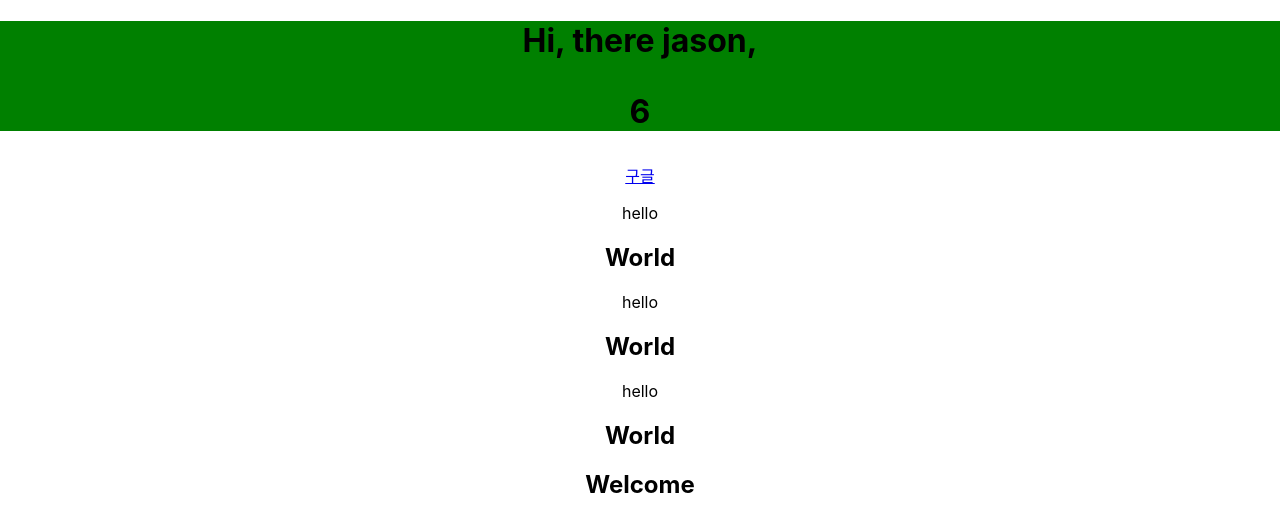
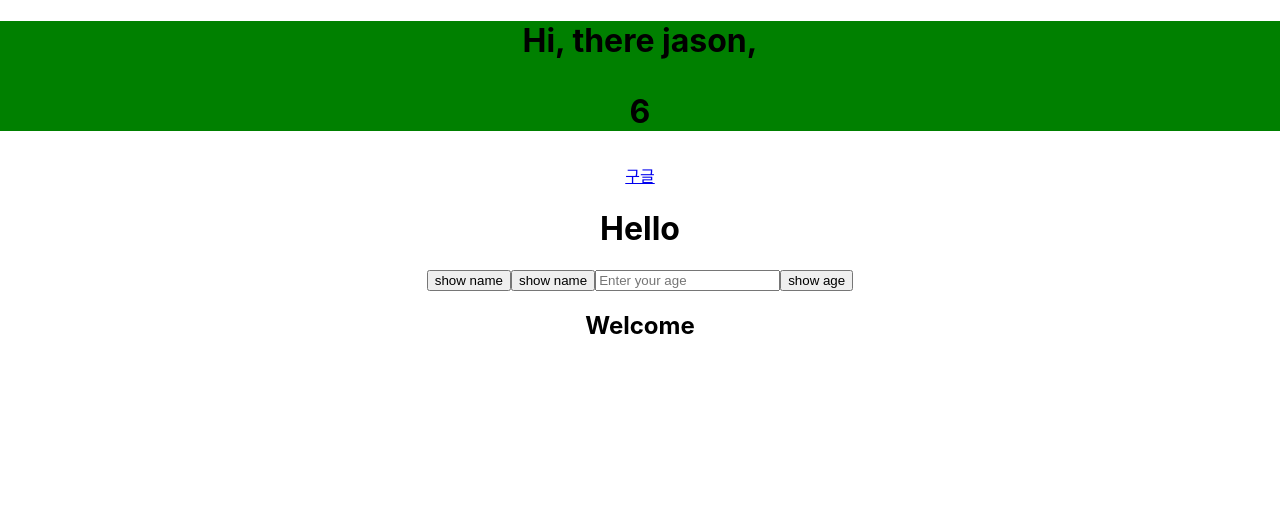
Before and after one commit to imyourjack/apple, a React (Create React App) app: page / in a window 1280 px wide. Shown: the top 532 px of the page. Built offline with nearby package versions, Linux system fonts and the light colour scheme.

Commit message:
ㄱreact 강의 6번까지 봄

```diff
--- a/src/App.js
+++ b/src/App.js
@@ -16,8 +16,6 @@ function App() {
       <a href={google.url}>{google.name}</a>
 
       <Hello />
-      <Hello />
-      <Hello />
       <Welcome />
 
     </div>
--- a/src/component/Hello.js
+++ b/src/component/Hello.js
@@ -1,10 +1,33 @@
+import { useState } from "react";
 import World from "./World"
 
 export default function Hello() {
+
+  const [age, setAge] = useState("");
+
+  function showName() {
+    alert("hey")
+  }
+  function showAge(age) {
+    alert(`${age}`)
+  }
   return (
     <div>
-      <p>hello</p>
-      <World />
+      <h1>Hello</h1>
+      <button onClick={showName}>show name</button>
+      <button
+        onClick={() => {
+          alert("hey guy")
+        }}
+      >
+        show name
+      </button>
+      <input type="text"
+      placeholder="Enter your age"
+      value={age}
+      onChange={(e) => setAge(e.target.value)}
+      />
+      <button onClick={() => showAge(age)}>show age</button>
     </div>
   )
 }
```
